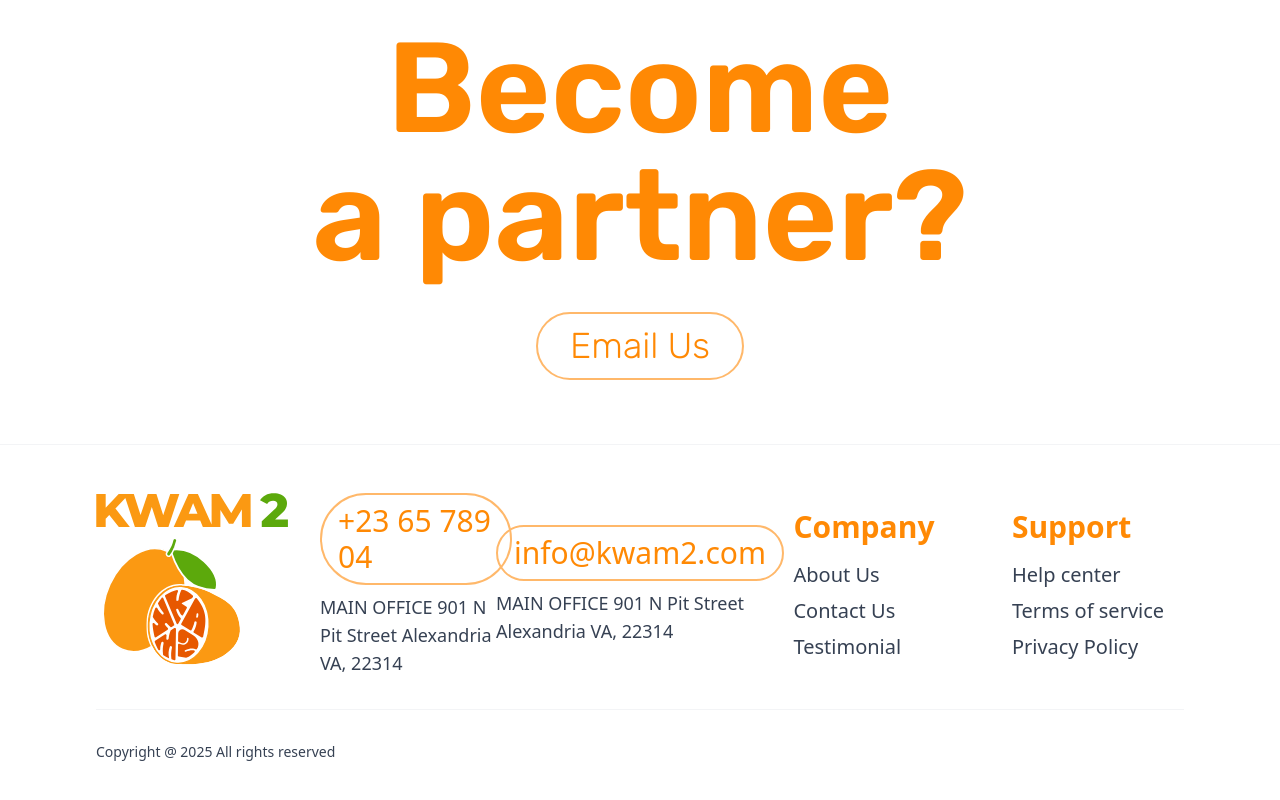
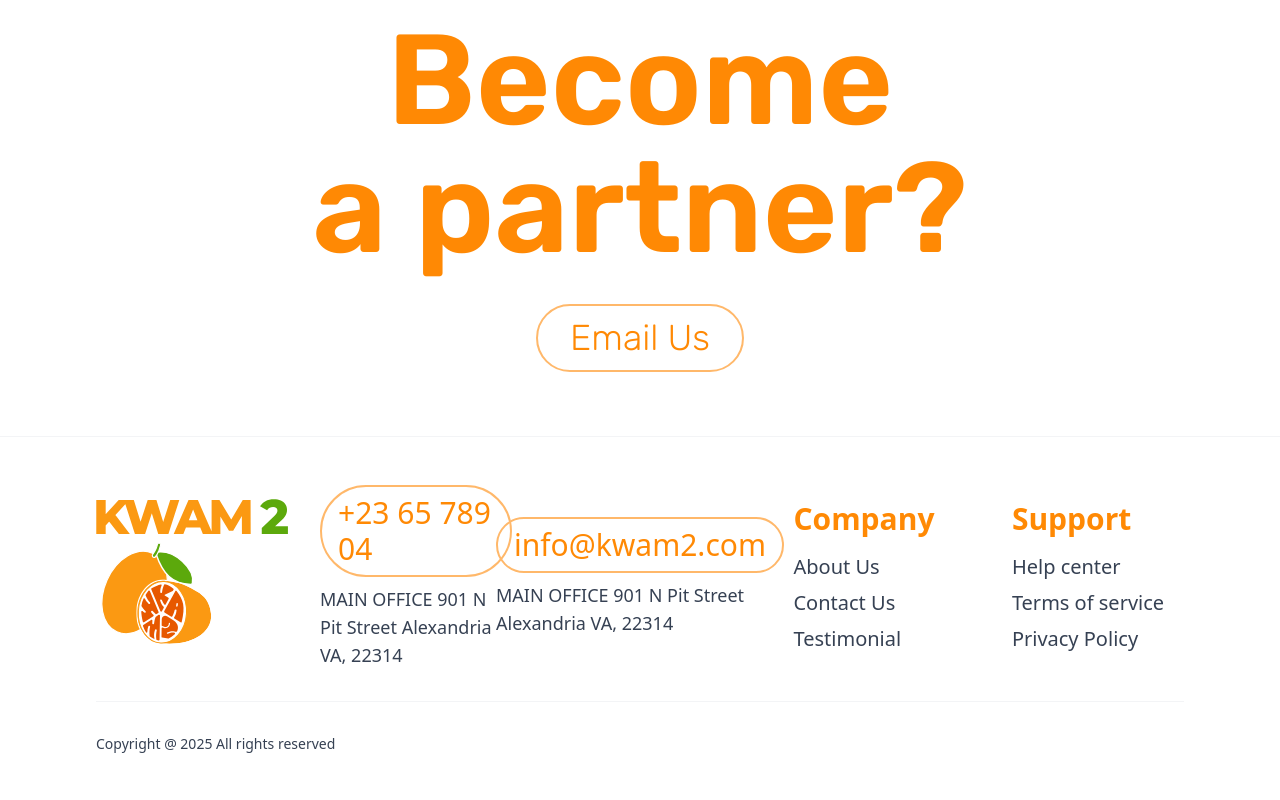
Before and after one commit to sebchi-crtl/kwam2, a Next.js app: page / in a window 1280 px wide. Shown: the part 4285-5085 px from the top of the page. Built offline with nearby package versions, Linux system fonts and the light colour scheme.

Commit message:
Adjust logo dimensions in Footer and Navbar components for improved visual consistency and branding alignment.

```diff
--- a/components/Footer.tsx
+++ b/components/Footer.tsx
@@ -20,8 +20,8 @@ const Footer = () => {
           <div className='grid grid-cols-1 md:grid-cols-2 lg:grid-cols-5 gap-8 min-md:place-items-center'>
             {/* Company Branding */}
             <div className='lg:col-span-1'>
-                <Image src="/kwam2.svg" alt="logo" width={250} height={250} />
-                <Image src="/color.svg" alt="logo" width={150} height={150} />
+                <Image src="/kwam2.svg" alt="logo" width={200} height={200} />
+                <Image src="/color.svg" alt="logo" width={120} height={120} />
             </div>
 
             {/* Contact Information - Phone */}
--- a/components/Navbar.tsx
+++ b/components/Navbar.tsx
@@ -50,7 +50,7 @@ export default function Navbar() {
         {/* Logo */}
         <div className="flex items-center">
           <Link href="/" className="flex items-center space-x-1">
-            <Image src="/kwam2.svg" className="w-44 h-20 object-contain" alt="logo" width={100} height={100} />
+            <Image src="/kwam2.svg" className="w-38 h-18 object-contain" alt="logo" width={100} height={100} />
           </Link>
         </div>
 
```
